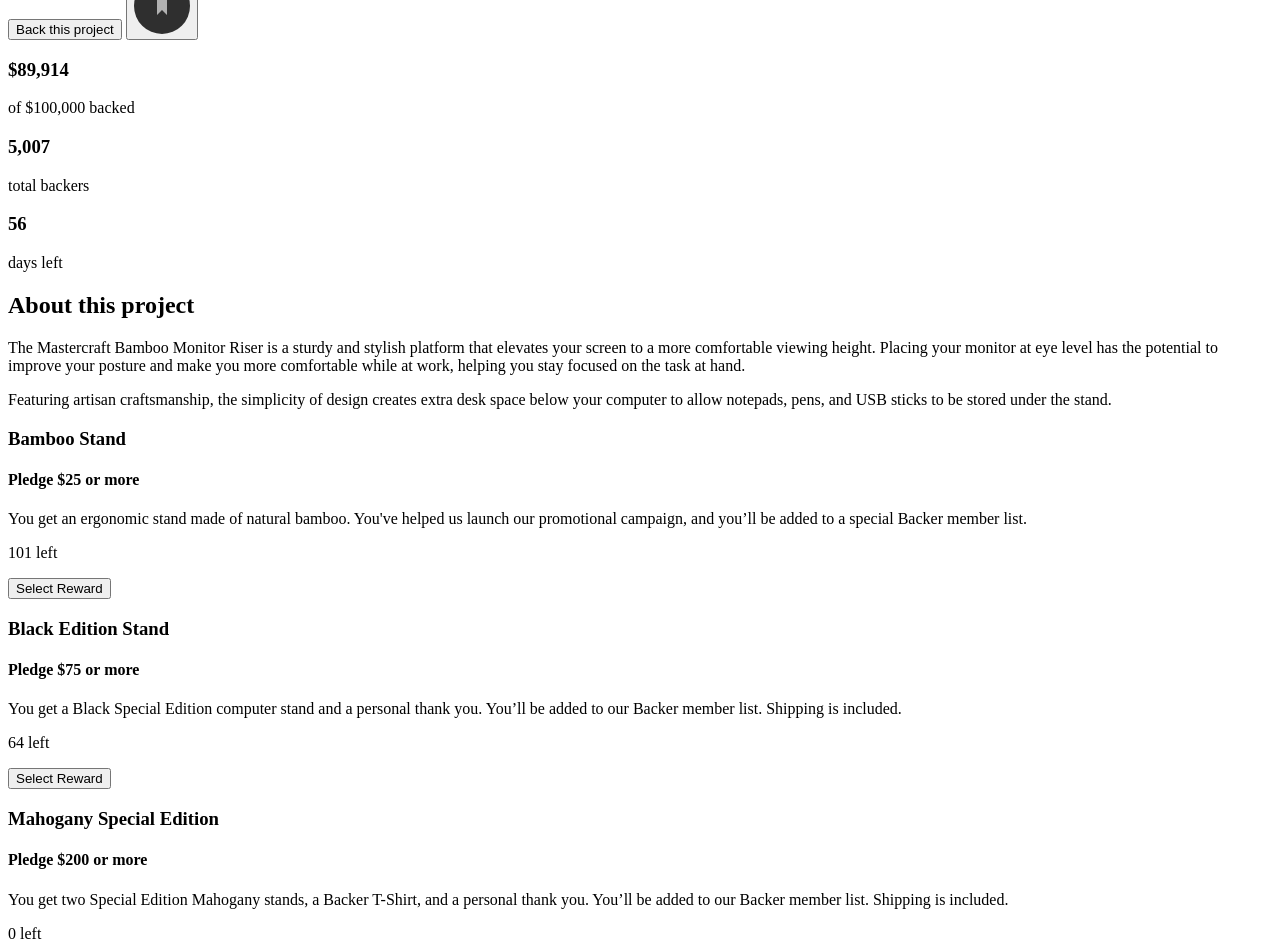
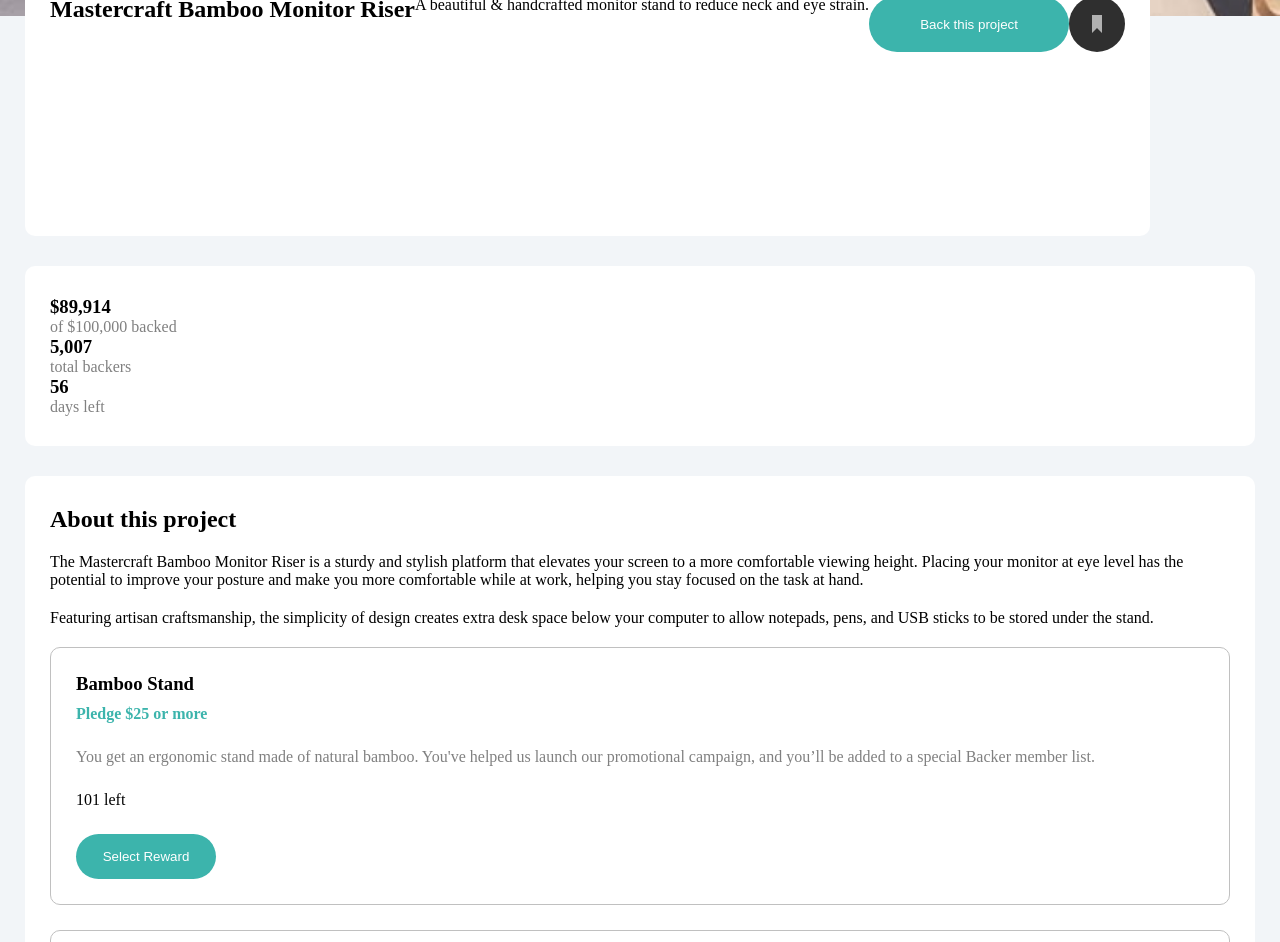
Before and after one commit to jiyyou/crowdfunding-product-page, a plain HTML site: page index.html in a window 1280 px wide. Shown: the part 304-1246 px from the top of the page. Drawn offline with Linux system fonts and the light colour scheme.

Commit message:
basic layout

```diff
--- a/index.html
+++ b/index.html
@@ -9,8 +9,8 @@
 </head>
 <body>
   <header>
-    <img src="./images/logo.svg" alt="">
-    <img src="./images/icon-hamburger.svg" alt="">
+    <img class='logo' src="./images/logo.svg" alt="">
+    <img class='hamburger' src="./images/icon-hamburger.svg" alt="">
     <div class="header__modal">
       <ul class="header__modalList">
         <li class="header__modalItem">About</li>
@@ -20,67 +20,67 @@
     </div>
   </header>
   <main>
-    <div>
-      <img src="./images/logo-mastercraft.svg" alt="">
-      <h2>Mastercraft Bamboo Monitor Riser</h2>
-      <p>A beautiful & handcrafted monitor stand to reduce neck and eye strain.</p>
-      <button>Back this project</button>
-      <button><img src="./images/icon-bookmark.svg" alt=""></button>
+    <div class='floatingMain'>
+      <img class='floatingMain__logo' src="./images/logo-mastercraft.svg" alt="">
+      <h2 class='floatingMain__title'>Mastercraft Bamboo Monitor Riser</h2>
+      <p class='floatingMain__description'>A beautiful & handcrafted monitor stand to reduce neck and eye strain.</p>
+      <button class='button button--back'>Back this project</button>
+      <img class='floatingMain__book' src="./images/icon-bookmark.svg" alt="">
     </div>
 
-    <div>
-      <div>
-        <h3>$89,914</h3>
-        <p>of $100,000 backed</p>
+    <div class='progress'>
+      <div class='progress__section'>
+        <h3 class='progress__money'>$89,914</h3>
+        <p class='progress__label'>of $100,000 backed</p>
       </div>
-      <div>
-        <h3>5,007</h3>
-        <p>total backers</p>
+      <div class='progress__section'>
+        <h3 class='progress__people'>5,007</h3>
+        <p class='progress__label'>total backers</p>
       </div>
-      <div>
-        <h3>56</h3>
-        <p>days left</p>
+      <div class='progress__section'>
+        <h3 class='progress__days'>56</h3>
+        <p class='progress__label'>days left</p>
       </div>
     </div>
 
-    <div>
-      <h2>About this project</h2>
-      <p>
+    <div class='about'>
+      <h2 class='about__title'>About this project</h2>
+      <p class='about__description'>
         The Mastercraft Bamboo Monitor Riser is a sturdy and stylish platform that elevates your screen to a more comfortable viewing height. Placing your monitor at eye level has the potential to improve your posture and make you more comfortable while at work, helping you stay focused on the task at hand.
       </p>
-      <p>
+      <p class='about__description'>
         Featuring artisan craftsmanship, the simplicity of design creates extra desk space below your computer to allow notepads, pens, and USB sticks to be stored under the stand.
       </p>
-      <div>
-        <h3>Bamboo Stand</h3>
-        <h4>Pledge $25 or more</h4>
-        <p>
+      <div class='pledgeCard'>
+        <h3 class='pledgeCard__title'>Bamboo Stand</h3>
+        <h4 class='pledgeCard__subtitle'>Pledge $25 or more</h4>
+        <p class='pledgeCard__description'>
           You get an ergonomic stand made of natural bamboo. You've helped us launch our promotional campaign, and you’ll be added to a special Backer member list.
         </p>
-        <p><span>101</span> left</p>
-        <button>Select Reward</button>
+        <p class='pledgeCard__stock'><span class='pledgeCard__number'>101</span> left</p>
+        <button class='button button--select'>Select Reward</button>
       </div>
-      <div>
-        <h3>Black Edition Stand</h3>
-        <h4>Pledge $75 or more</h4>
-        <p>
+      <div class='pledgeCard'>
+        <h3 class='pledgeCard__title'>Black Edition Stand</h3>
+        <h4 class='pledgeCard__subtitle'>Pledge $75 or more</h4>
+        <p class='pledgeCard__description'>
           You get a Black Special Edition computer stand and a personal thank you. You’ll be added to our Backer  member list. Shipping is included.
         </p>
-        <p><span>64</span> left</p>
-        <button>Select Reward</button>
+        <p class='pledgeCard__stock'><span class='pledgeCard__number'>64</span> left</p>
+        <button class='button button--select'>Select Reward</button>
       </div>
-      <div>
-        <h3>Mahogany Special Edition</h3>
-        <h4>Pledge $200 or more</h4>
-        <p>
+      <div class='pledgeCard'>
+        <h3 class='pledgeCard__title'>Mahogany Special Edition</h3>
+        <h4 class='pledgeCard__subtitle'>Pledge $200 or more</h4>
+        <p class='pledgeCard__description'>
           You get two Special Edition Mahogany stands, a Backer T-Shirt, and a personal thank you. You’ll be added   to our Backer member list. Shipping is included.
         </p>
-        <p><span>0</span> left</p>
-        <button>Out of Stock</button>
+        <p class='pledgeCard__stock'><span class='pledgeCard__number'>0</span> left</p>
+        <button class='button button--select'>Out of Stock</button>
       </div>
     </div>
   </main>
-  <section>
+  <section class='backModal'>
     <div>
       <h2>Back this project</h2>
       <button><img src="./images/icon-close-modal" alt=""></button>
@@ -178,7 +178,7 @@
     </ul>
   </section>
 
-  <section>
+  <section class='successModal'>
     <div>
       <img src="./images/icon-check.svg" alt="">
       <h3>Thanks for your support!</h3>
--- a/index.scss
+++ b/index.scss
@@ -1,3 +1,142 @@
+$moderateCyan: hsl(176, 50%, 47%);
+$darkCyan: hsl(176, 72%, 28%);
+
+* {
+	list-style-type: none;
+	text-decoration: none;
+	padding: 0;
+	margin: 0;
+}
+
 header {
 	background-image: url('./images/image-hero-mobile.jpg');
+	background-position: center;
+	background-repeat: no-repeat;
+	background-size: cover;
+	height: 260px;
+	padding: 30px 25px;
+	display: flex;
+	justify-content: space-between;
 }
+
+.logo {
+	width: 128px;
+	height: 20px;
+}
+
+.hamburger {
+	width: 15px;
+	height: 14px;
+}
+
+.header__modal {
+	display: none;
+}
+
+main {
+	padding: 250px 25px 100px 25px;
+	background-color: #F2F5F8;
+	position: relative;
+}
+
+.floatingMain {
+	border-radius: 10px;
+	background-color: white;
+	display: flex;
+	flex-wrap: wrap;
+	justify-content: space-between;
+	position: absolute;
+	top: -60px;
+	max-width: calc(100% - 100px);
+	height: 200px;
+	padding: 40px 25px;
+	&__logo {
+		position: absolute;
+		top: -28px;
+		left: calc(50% - 28px);
+	}
+	&__title {
+		text-align: center;
+	}
+	&__description {
+		text-align: center;
+	}
+	&__book {
+		width: 56px;
+		height: 56px;
+	}
+}
+
+.progress {
+	border-radius: 10px;
+	background-color: white;
+	padding: 30px 25px;
+	margin-bottom: 30px;
+	&__section {
+
+	}
+	&__money {
+
+	}
+	&__progress {
+
+	}
+	&__label {
+		color: grey;
+	}
+}
+
+.about {
+	border-radius: 10px;
+	background-color: white;
+	padding: 30px 25px;
+	&__title {
+		margin-bottom: 20px;
+	}
+	&__description {
+		margin-bottom: 20px;
+	}
+}
+
+.pledgeCard {
+	border-radius: 10px;
+	border: 1px solid silver;
+	padding: 25px;
+	margin-bottom: 25px;
+	&__title {
+		margin-bottom: 10px;
+	}
+	&__subtitle {
+		color: $moderateCyan;
+	}
+	&__description {
+		color: grey;
+		margin: 25px 0;
+	}
+	&__stock {
+		margin-bottom: 25px;
+	}
+}
+
+.button {
+	background-color: $moderateCyan;
+	color: white;
+	border: none;
+	border-radius: 50px;
+	&--back {
+		width: 200px;
+		height: 56px;
+	}
+	&--select {
+		width: 140px;
+		height: 45px;
+	}
+}
+
+.backModal {
+	display: none;
+}
+
+.successModal {
+	display: none;
+}
```
Also changed, not shown: index.css, 1 other file.
